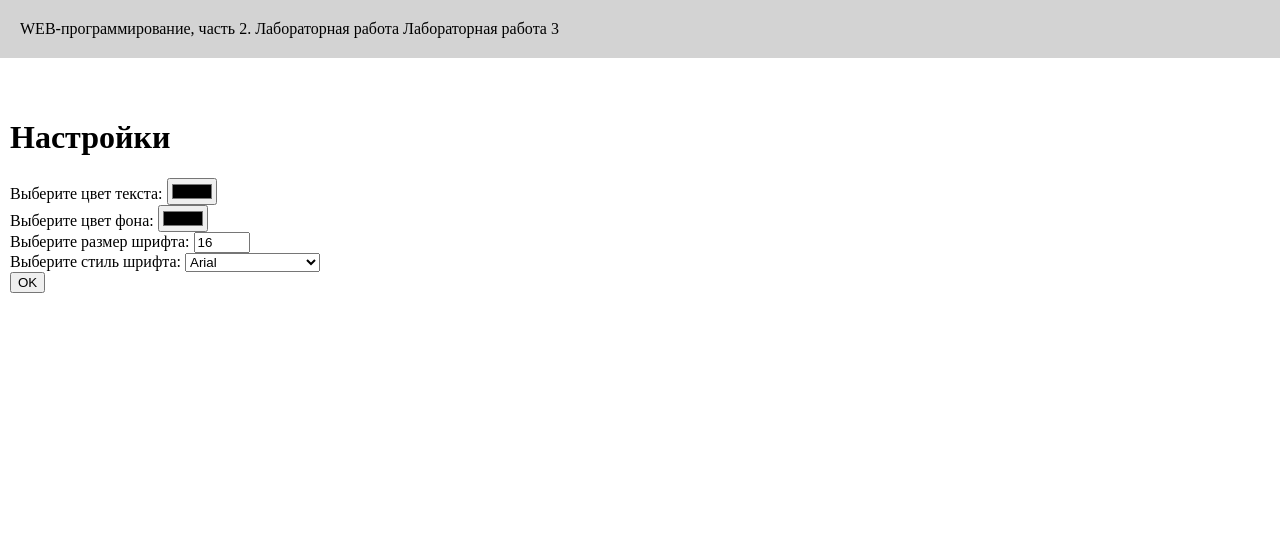
After one commit to Enne678/webprogramming-labs-2, a Flask app: page /lab3/settings in a window 1280 px wide. The commit adds this page. Shown: the top 543 px of the page. Run offline with Flask 3, Linux system fonts and the light colour scheme.

Commit message:
Настройки отображения

```diff
--- a/lab3.py
+++ b/lab3.py
@@ -62,3 +62,29 @@ def pay():
 def success():
     price = request.args.get('price')
     return render_template('lab3/success.html', price=price)
+
+@lab3.route('/lab3/settings')
+def settings():
+    color = request.args.get('color')
+    bg_color = request.args.get('bg_color')
+    font_size = request.args.get('font_size')
+    font_family = request.args.get('font_family')
+
+    if color or bg_color or font_size or font_family:
+        resp = make_response(redirect('/lab3/settings'))
+        if color:
+            resp.set_cookie('color', color)
+        if bg_color:
+            resp.set_cookie('bg_color', bg_color)
+        if font_size:
+            resp.set_cookie('font_size', font_size)
+        if font_family:
+            resp.set_cookie('font_family', font_family)
+        return resp
+
+    color = request.cookies.get('color')
+    bg_color = request.cookies.get('bg_color')
+    font_size = request.cookies.get('font_size')
+    font_family = request.cookies.get('font_family')
+
+    return render_template('lab3/settings.html', color=color, bg_color=bg_color, font_size=font_size, font_family=font_family)
--- a/templates/base.html
+++ b/templates/base.html
@@ -6,6 +6,22 @@
     <title>Алексей Миллер. Лабораторная работа {% block lab %}{% endblock %}</title>
     <link rel="stylesheet" href="{{ url_for('static', filename='main.css') }}">
     <link rel="icon" href="{{ url_for('static', filename='favicon.ico') }}">
+    <style>
+          body {
+               {% if request.cookies.get('color') %}
+               color: {{ request.cookies.get('color') }};
+               {% endif %}
+               {% if request.cookies.get('bg_color') %}
+               background-color: {{ request.cookies.get('bg_color') }};
+               {% endif %}
+               {% if request.cookies.get('font_size') %}
+               font-size: {{ request.cookies.get('font_size') }}px;
+               {% endif %}
+               {% if request.cookies.get('font_family') %}
+               font-family: {{ request.cookies.get('font_family') }};
+               {% endif %}
+          }
+    </style>
 </head>
 <body>
    <header>
@@ -13,7 +29,7 @@
    </header>
 
    <main>
-        {% block main%}{% endblock %}
+        {% block main %}{% endblock %}
    </main>
 
    <footer>
--- a/templates/lab3/lab3.html
+++ b/templates/lab3/lab3.html
@@ -13,5 +13,6 @@
         <li><a href="/lab3/del_cookie">Очистить куки</a></li>
         <li><a href="/lab3/form1">Форма</a></li>
         <li><a href="/lab3/order">Заказ напитка</a></li>
+        <li><a href="/lab3/settings">Настройки отображения</a></li>
     </ol>
 {% endblock %}
--- /dev/null
+++ b/templates/lab3/settings.html
@@ -0,0 +1,33 @@
+{% extends "base.html" %}
+
+{% block lab %}Лабораторная работа 3{% endblock %}
+
+{% block main %}
+    <h1>Настройки</h1>
+    <form>
+        <div>
+            <label class="label" for="color">Выберите цвет текста:</label>
+            <input type="color" id="color" name="color" value="{{ color or '' }}">
+        </div>
+        <div>
+            <label class="label" for="bg_color">Выберите цвет фона:</label>
+            <input type="color" id="bg_color" name="bg_color" value="{{ bg_color or '' }}">
+        </div>
+        <div>
+            <label class="label" for="font_size">Выберите размер шрифта:</label>
+            <input type="number" id="font_size" name="font_size" min="10" max="30" value="{{ font_size or '16' }}">
+        </div>
+        <div>
+            <label class="label" for="font_family">Выберите стиль шрифта:</label>
+            <select id="font_family" name="font_family">
+                <option value="Arial" {{ font_family == 'Arial' and 'selected' }}>Arial</option>
+                <option value="Verdana" {{ font_family == 'Verdana' and 'selected' }}>Verdana</option>
+                <option value="Times New Roman" {{ font_family == 'Times New Roman' and 'selected' }}>Times New Roman</option>
+                <option value="Courier New" {{ font_family == 'Courier New' and 'selected' }}>Courier New</option>
+            </select>
+        </div>
+        <div>
+            <button type="submit">OK</button>
+        </div>
+    </form>
+{% endblock %}
```
